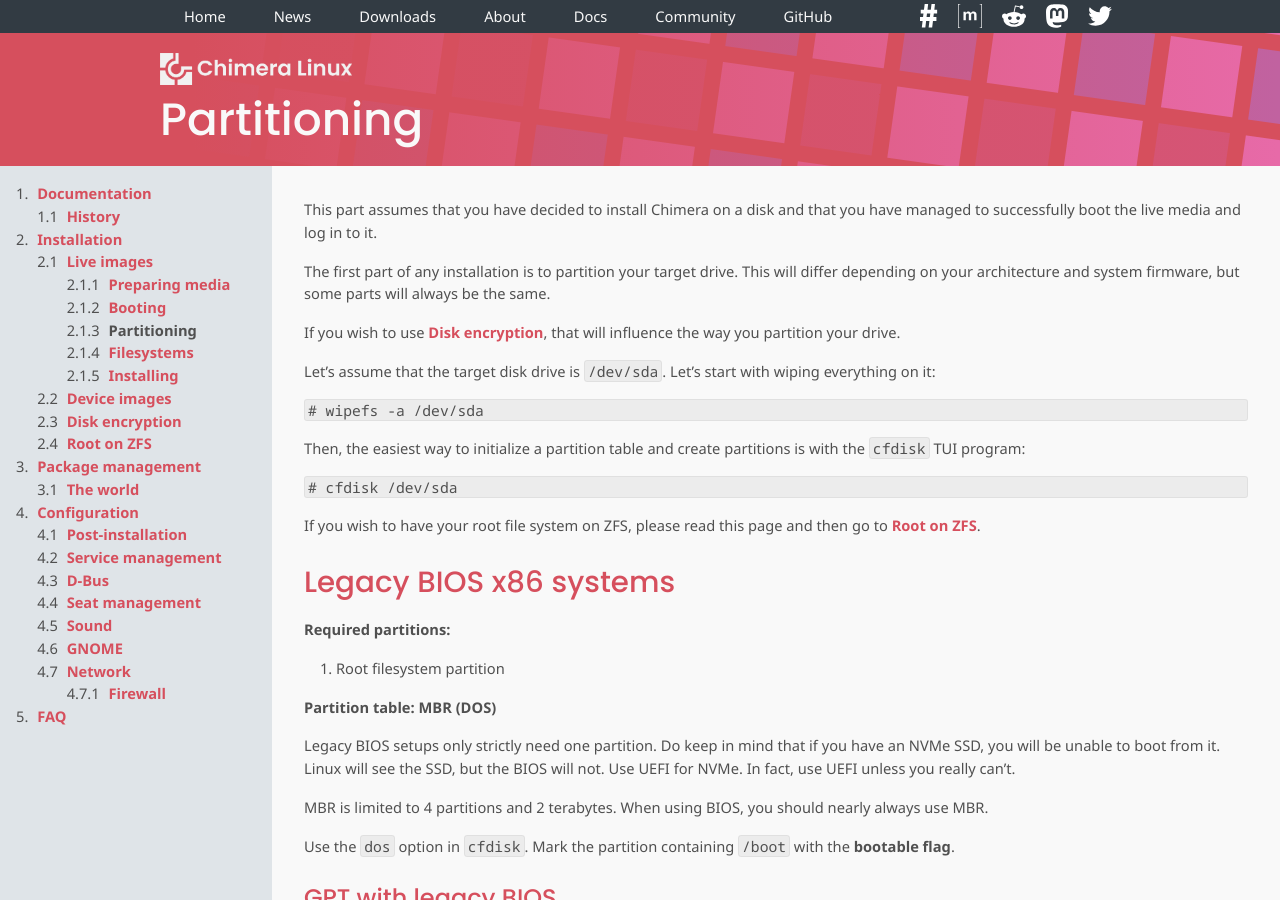
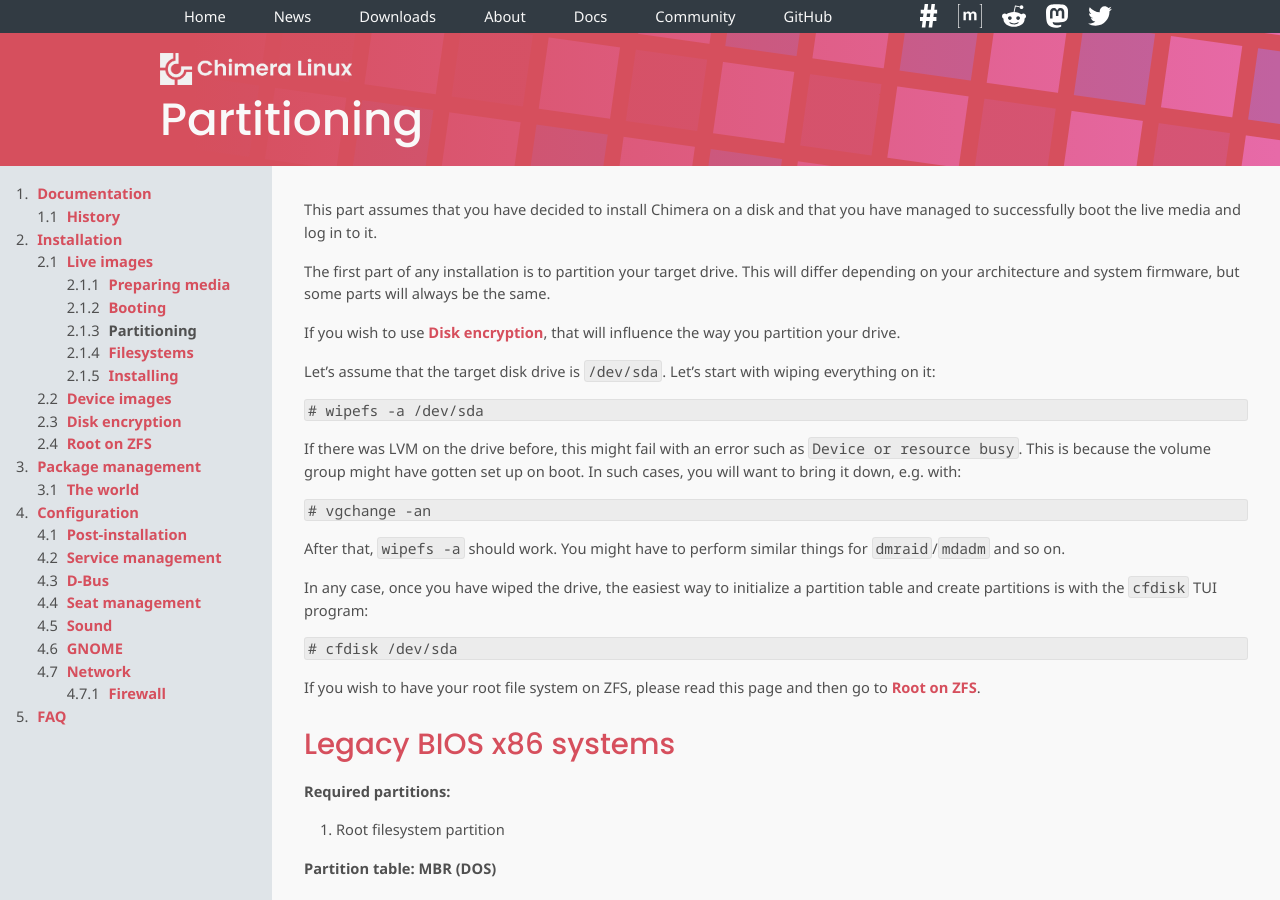
Before and after one commit to chimera-linux/chimera-linux.github.io, a Jekyll site: the page built from _docs/installation/live/partitioning.md, in a window 1280 px wide and 900 px high. Built offline with Jekyll 4.4.1, drawn with Linux system fonts in a browser that asks for light colours.

Commit message:
partitioning: add note about LVM interfering with partitioning

````diff
--- a/_docs/installation/live/partitioning.md
+++ b/_docs/installation/live/partitioning.md
@@ -22,8 +22,21 @@
 # wipefs -a /dev/sda
 ```
 
-Then, the easiest way to initialize a partition table and create
-partitions is with the `cfdisk` TUI program:
+If there was LVM on the drive before, this might fail with an error
+such as `Device or resource busy`. This is because the volume group
+might have gotten set up on boot. In such cases, you will want to
+bring it down, e.g. with:
+
+```
+# vgchange -an
+```
+
+After that, `wipefs -a` should work. You might have to perform
+similar things for `dmraid`/`mdadm` and so on.
+
+In any case, once you have wiped the drive, the easiest way to
+initialize a partition table and create partitions is with the
+`cfdisk` TUI program:
 
 ```
 # cfdisk /dev/sda
````
